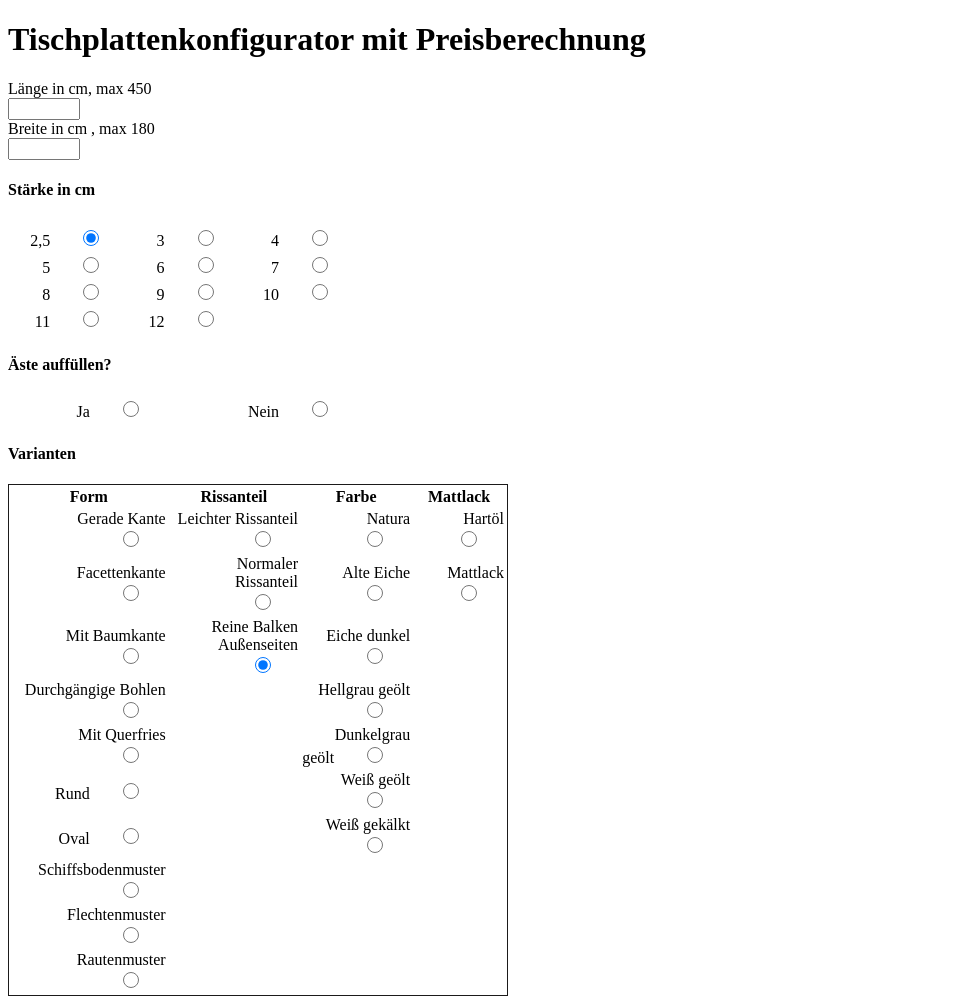
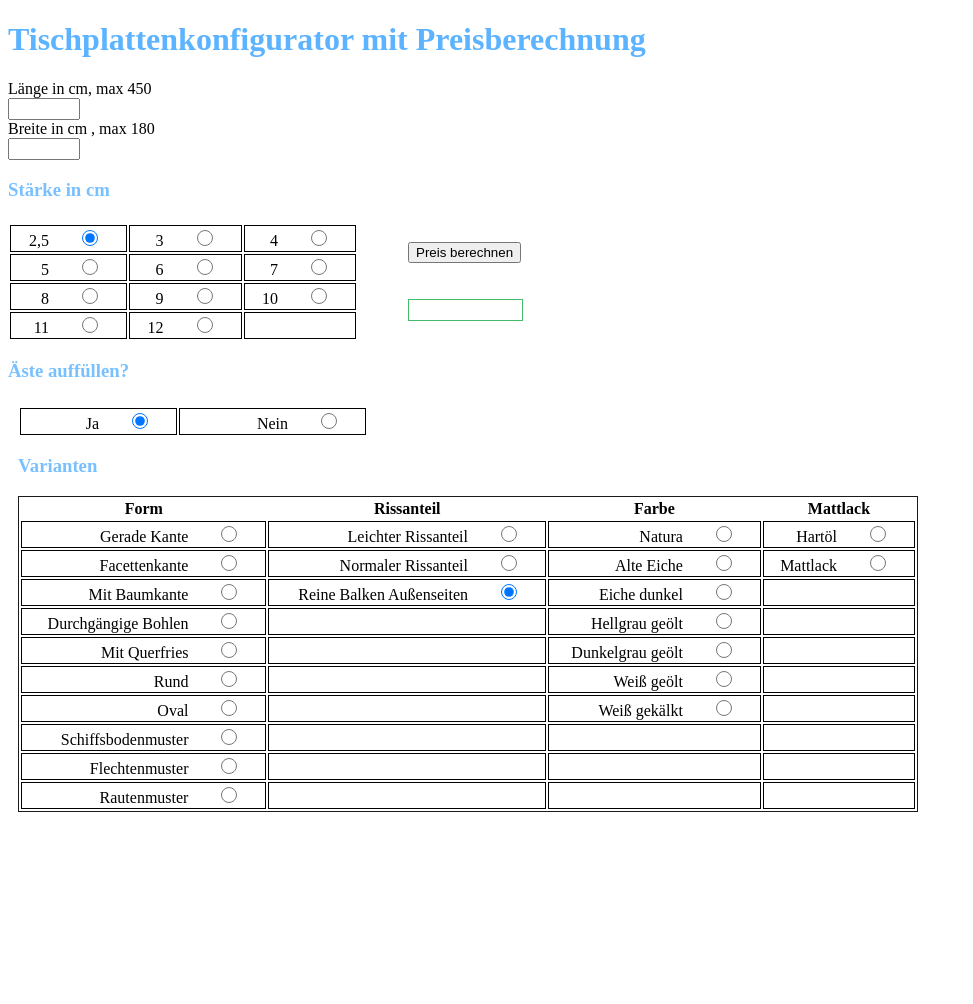
Before and after one commit to MatthiasZw/JavaScript, a PHP site: page / in a window 1280 px wide. Shown: the whole page, without its empty margins (0-973 px from the left). After the commit the page ends 812 px from the top, so only its background shows below. Run offline with PHP 8.4, Linux system fonts and the light colour scheme; some libraries are stand-ins or nearby versions.

Commit message:
Tsichplatte Struktur

```diff
--- a/tischplattenkonf/css/tisch.css
+++ b/tischplattenkonf/css/tisch.css
@@ -1,6 +1,12 @@
-#wrap{
+#wrap {
     display: flex;
     flex-direction: column;
+   /*  border: 1px solid rgb(247, 182, 41); */
+}#wrap2 {
+
+    display: flex;
+    flex-direction: column;
+   /*  border: 1px solid rgb(58, 247, 41); */
 }
 input{
     width: 4rem;
@@ -11,10 +17,59 @@ table{
 }
 td {
     text-align: right;
+    border: 1px solid rgb(0, 0, 0);
 
 }
 #variant{
-    width: 500px;
+    width: 900px;
     text-align: center;
     border: 1px solid rgb(27, 26, 26);
 }
+
+#variant  td{
+    border: 1px solid rgb(0, 0, 0);
+}
+
+h1{
+    color: rgb(92, 179, 255);
+}
+
+h3{
+    color: rgba(92, 179, 255, 0.829);
+}
+
+#main{
+    display: flex;
+    /* border: 1px solid rgb(151, 43, 43); */
+    align-content: flex-start;
+
+
+}
+
+#main2{
+    display: flex;
+    margin: 5px 10px 2px 10px;
+    flex-direction: column;
+   /*  border: 1px solid  rgb(151, 43, 43); */
+}
+#int{
+   /*  border: 1px solid blue; */
+    display: flex;
+    flex-direction:column;
+    justify-content: space-around;
+    align-content: flex-end;
+
+    margin: 5px 10px 2px 50px;
+}
+
+
+#aus{
+    width: 100%;
+    height: 20px;
+    border: 1px solid rgb(66, 187, 107);
+
+
+}
+#test{
+    display: flex;
+}
--- a/tischplattenkonf/index.html
+++ b/tischplattenkonf/index.html
@@ -16,13 +16,16 @@
     <div id="wrap">
 
             <label for="laenge">Länge in cm, max 450</label>
-            <input type="number" name="laenge">
+            <input type="number" name="laenge" id="la">
 
             <label for="breite">Breite in cm , max 180</label>
-            <input type="number" name="breite">
+            <input type="number" name="breite" id="br">
+            <h3>Stärke in cm</h3>
+<div id="wrap2">
 
+                <div id="main">
                     <table>
-                <h4>Stärke in cm</h4>
+
                         <th></th>
                         <tr>
                             <td>
@@ -81,12 +81,19 @@
                             <td>
 
                             </td>
-
                         </tr>
 
                     </table>
+                    <div id="int">
+                        <div><button type="submit" id="cal"> Preis berechnen</button></div>
+                        <div id="aus">
 
-            <h4>Äste auffüllen?</h4>
+                        </div>
+                    </div>
+                </div>
+    <h3>Äste auffüllen?</h3>
+                <div id="main2">
+
                     <table>
                         <tr>
                             <td>
@@ -99,8 +106,8 @@
                             </td>
                         </tr>
                     </table>
-
-            <h4>Varianten</h4>
+                    <h3>Varianten</h3>
+                    <div id="test">
                         <table id="variant">
                             <th>Form</th>
                             <th>Rissanteil</th>
--- /dev/null
+++ b/tischplattenkonf/js/tisch.js
@@ -0,0 +1,9 @@
+$(document).ready(function(){
+
+        $('#cal').click(function(){
+            let pr = 0;
+            pr= $('#la').val() * $('#br').val();
+            console.log(pr);
+        });
+
+});
```
Also changed, not shown: other parts of tischplattenkonf/index.html (+26 -47 lines), 1 other file. Lines whose indentation alone changed are shown as unchanged.
